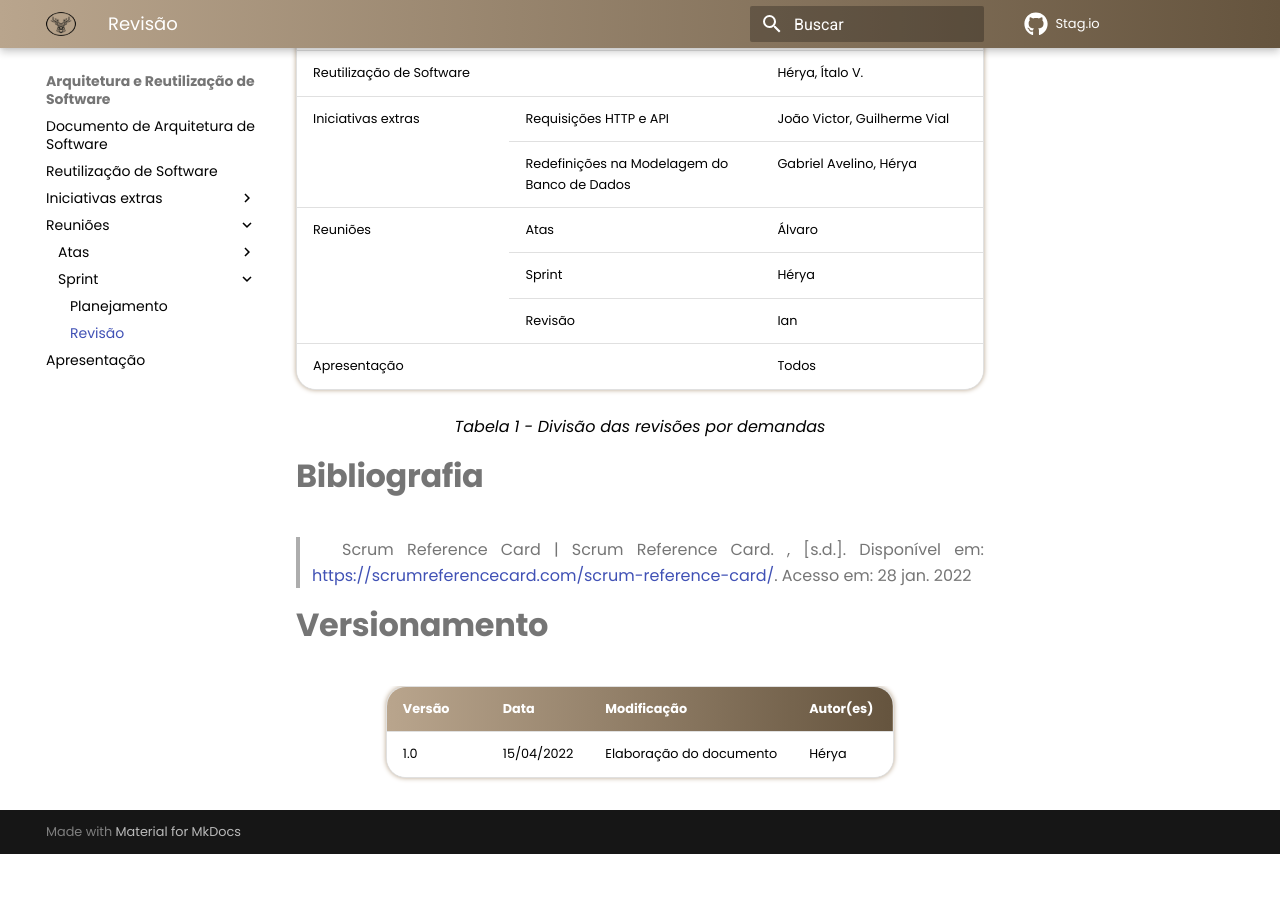
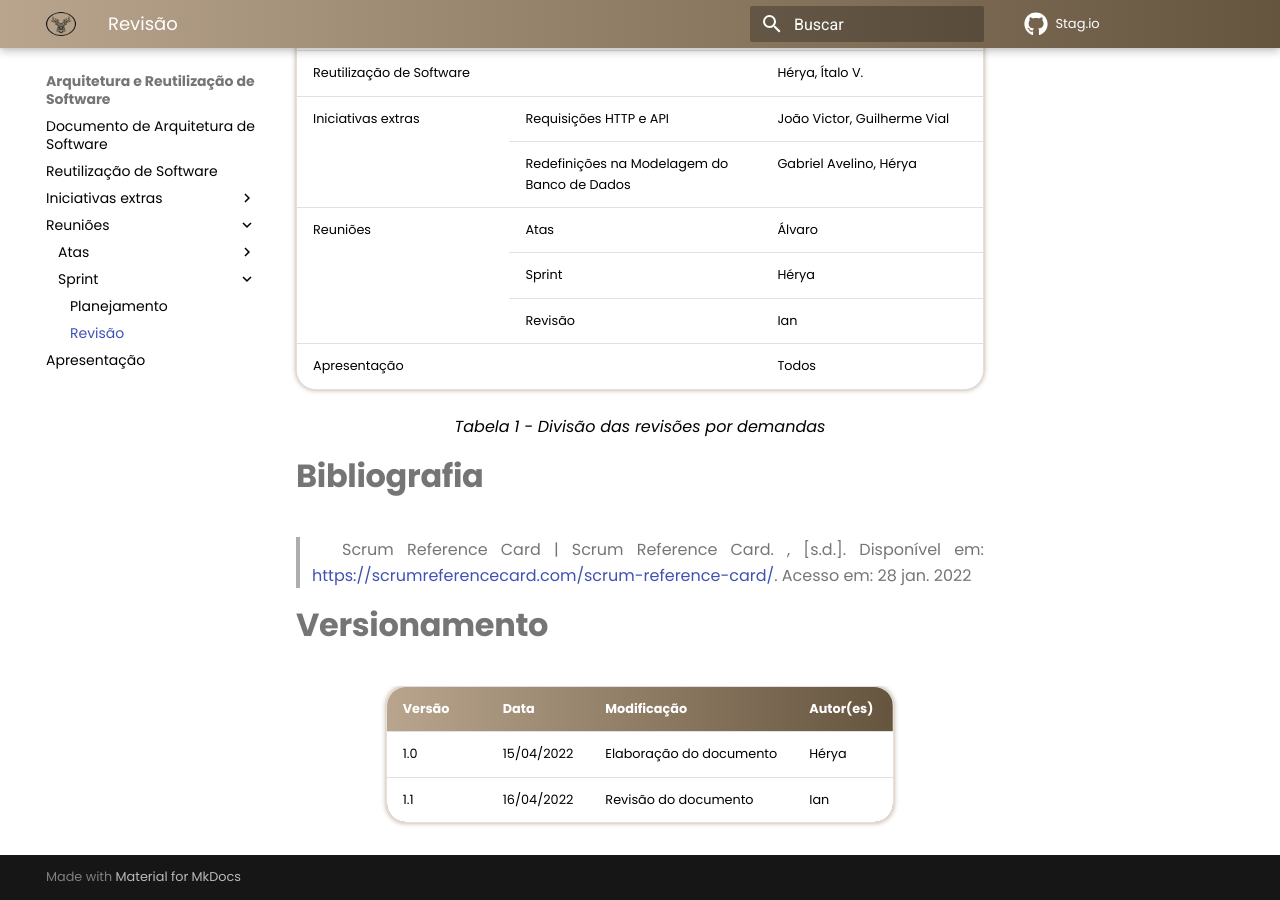
Before and after one commit to UnBArqDsw2021-2/2021.2_G3_stag.io, an MkDocs documentation site: the page built from docs/ArquiteturaEReutilizacao/Reunioes/Sprint/Revisao.md, in a window 1280 px wide and 900 px high, scrolled down 1186 px. Built offline with MkDocs 1.6.1 and Material for MkDocs 9.7.7, drawn with Linux system fonts in a browser that asks for light colours; comment, search, counter and statistics services are not loaded; before the commit the page ends 2040 px from its top, so only the background shows below that.

Commit message:
Revisão do documento

```diff
--- a/docs/ArquiteturaEReutilizacao/Reunioes/Sprint/Revisao.md
+++ b/docs/ArquiteturaEReutilizacao/Reunioes/Sprint/Revisao.md
@@ -105,3 +105,4 @@ Quando as mudanças solicitadas forem resolvidas, o autor deve informar o reviso
 Versão | Data | Modificação | Autor(es) |
 |--|--|--|--|
 |1.0|15/04/2022|Elaboração do documento|Hérya|
+|1.1|16/04/2022|Revisão do documento|Ian|
```
